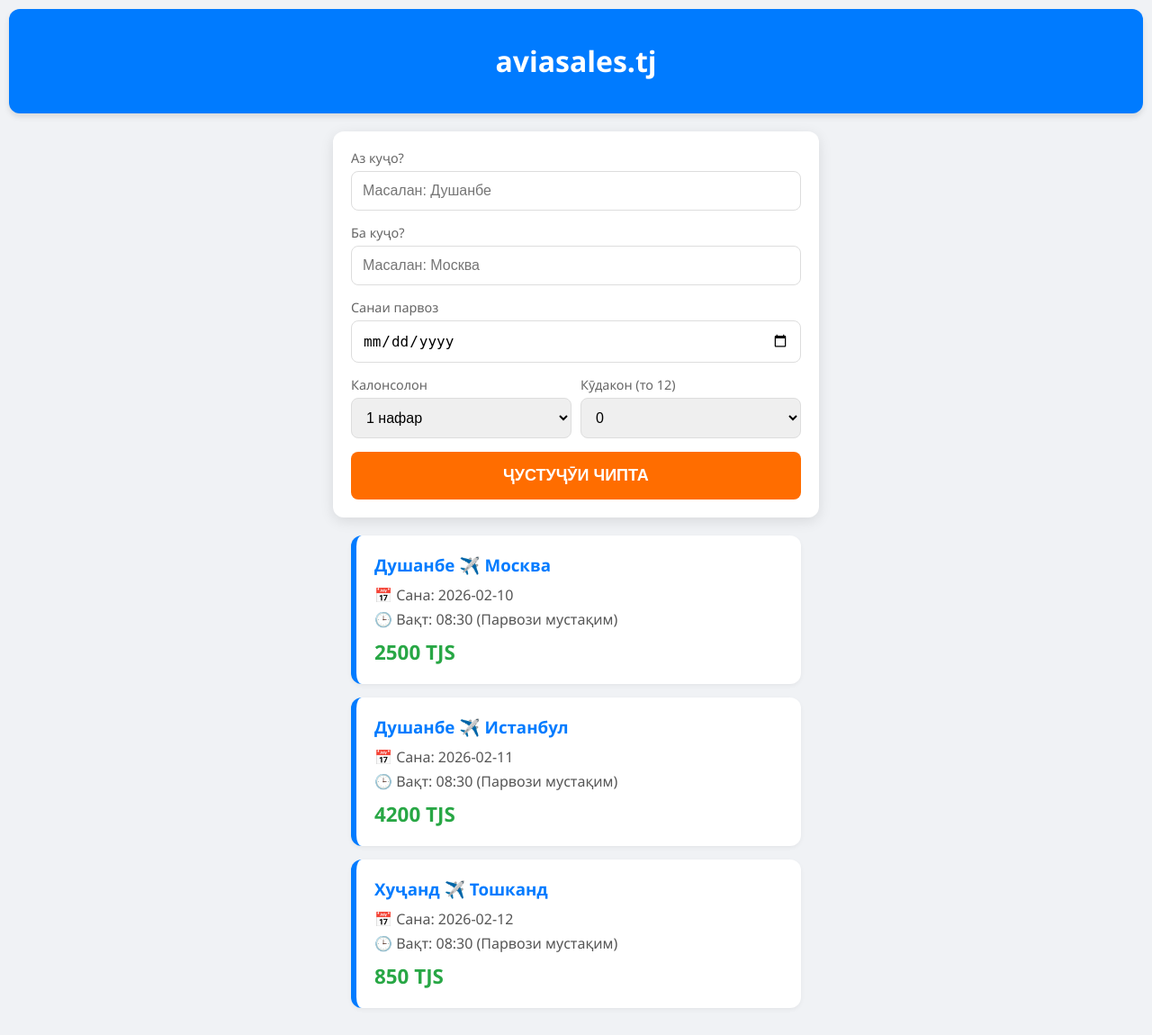
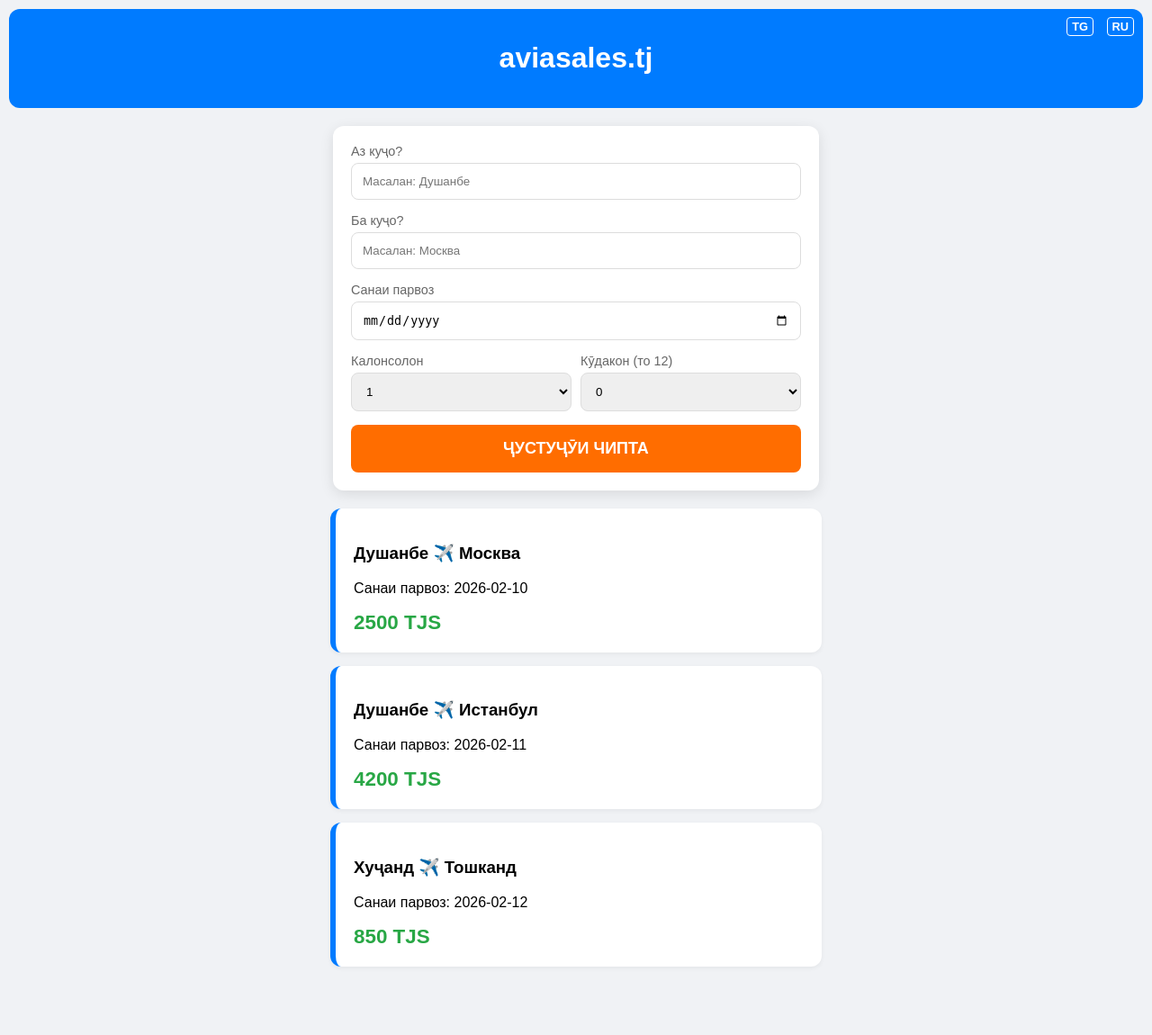
Before and after one commit to OSON-SAVDO/Avia-Search-TJ, a Flask app: page / in a window 1280 px wide. Shown: the whole page at 90% size. After the commit the page ends 1074 px from the top, so only its background shows below. Run offline with Flask 3, Linux system fonts and the light colour scheme.

Commit message:
Update index.html

```diff
--- a/templates/index.html
+++ b/templates/index.html
@@ -1,80 +1,78 @@
 <!DOCTYPE html>
-<html lang="tg">
+<html lang="{{ lang }}">
 <head>
     <meta charset="UTF-8">
     <meta name="viewport" content="width=device-width, initial-scale=1.0">
-    <title>Aviasales TJ - Ҷустуҷӯи чиптаҳо</title>
+    <title>{{ t.title }}</title>
     <style>
-        body { font-family: 'Segoe UI', Tahoma, Geneva, Verdana, sans-serif; background: #f0f2f5; margin: 0; padding: 10px; color: #333; }
-        .nav { background: #007bff; color: white; padding: 15px; border-radius: 12px; text-align: center; margin-bottom: 20px; box-shadow: 0 4px 6px rgba(0,0,0,0.1); }
-        .search-box { background: white; padding: 20px; border-radius: 12px; box-shadow: 0 4px 15px rgba(0,0,0,0.1); max-width: 500px; margin: 0 auto; }
+        body { font-family: sans-serif; background: #f0f2f5; margin: 0; padding: 10px; }
+        .nav { background: #007bff; color: white; padding: 15px; border-radius: 12px; text-align: center; position: relative; }
+        .lang-switch { position: absolute; top: 10px; right: 10px; }
+        .lang-switch a { color: white; text-decoration: none; margin-left: 10px; font-weight: bold; font-size: 0.8em; border: 1px solid white; padding: 2px 5px; border-radius: 4px; }
+        .search-box { background: white; padding: 20px; border-radius: 12px; box-shadow: 0 4px 15px rgba(0,0,0,0.1); max-width: 500px; margin: 20px auto; }
         .input-group { margin-bottom: 15px; }
         label { display: block; margin-bottom: 5px; font-size: 0.9em; color: #666; }
-        input, select { width: 100%; padding: 12px; border: 1px solid #ddd; border-radius: 8px; box-sizing: border-box; font-size: 16px; }
+        input, select { width: 100%; padding: 12px; border: 1px solid #ddd; border-radius: 8px; box-sizing: border-box; }
         .row { display: flex; gap: 10px; margin-bottom: 15px; }
-        .row > div { flex: 1; }
-        button { width: 100%; background: #ff6d00; color: white; border: none; padding: 16px; border-radius: 8px; font-size: 18px; font-weight: bold; cursor: pointer; transition: 0.3s; }
-        button:hover { background: #e66200; }
-        .results-container { max-width: 500px; margin: 20px auto; }
-        .ticket { background: white; margin-bottom: 15px; padding: 20px; border-radius: 12px; border-left: 6px solid #007bff; box-shadow: 0 2px 5px rgba(0,0,0,0.05); }
-        .ticket h3 { margin: 0 0 10px 0; color: #007bff; }
-        .ticket p { margin: 5px 0; color: #555; }
-        .price { color: #28a745; font-size: 1.4em; font-weight: bold; margin-top: 10px; }
-        .no-results { text-align: center; color: #888; margin-top: 20px; }
+        button { width: 100%; background: #ff6d00; color: white; border: none; padding: 16px; border-radius: 8px; font-size: 18px; font-weight: bold; cursor: pointer; }
+        .ticket { background: white; margin-bottom: 15px; padding: 20px; border-radius: 12px; border-left: 6px solid #007bff; box-shadow: 0 2px 5px rgba(0,0,0,0.05); max-width: 500px; margin: 15px auto; }
+        .price { color: #28a745; font-size: 1.4em; font-weight: bold; }
     </style>
 </head>
 <body>
-    <div class="nav"><h1>aviasales.tj</h1></div>
+    <div class="nav">
+        <h1>aviasales.tj</h1>
+        <div class="lang-switch">
+            <a href="/?lang=tg">TG</a>
+            <a href="/?lang=ru">RU</a>
+        </div>
+    </div>
 
     <div class="search-box">
-        <form action="/search" method="post">
+        <form action="/search?lang={{ lang }}" method="post">
             <div class="input-group">
-                <label>Аз куҷо?</label>
-                <input type="text" name="from" placeholder="Масалан: Душанбе" required>
+                <label>{{ t.from }}</label>
+                <input type="text" name="from" placeholder="{{ t.placeholder_from }}" required>
             </div>
             <div class="input-group">
-                <label>Ба куҷо?</label>
-                <input type="text" name="to" placeholder="Масалан: Москва" required>
+                <label>{{ t.to }}</label>
+                <input type="text" name="to" placeholder="{{ t.placeholder_to }}" required>
             </div>
             <div class="input-group">
-                <label>Санаи парвоз</label>
+                <label>{{ t.date }}</label>
                 <input type="date" name="departure_date" required>
             </div>
-
             <div class="row">
-                <div>
-                    <label>Калонсолон</label>
+                <div style="flex:1">
+                    <label>{{ t.adults }}</label>
                     <select name="adults">
-                        <option value="1">1 нафар</option>
-                        <option value="2">2 нафар</option>
-                        <option value="3">3 нафар</option>
+                        <option value="1">1</option>
+                        <option value="2">2</option>
                     </select>
                 </div>
-                <div>
-                    <label>Кӯдакон (то 12)</label>
+                <div style="flex:1">
+                    <label>{{ t.children }}</label>
                     <select name="children">
                         <option value="0">0</option>
-                        <option value="1">1 кӯдак</option>
-                        <option value="2">2 кӯдак</option>
+                        <option value="1">1</option>
                     </select>
                 </div>
             </div>
-            <button type="submit">ҶУСТУҶӮИ ЧИПТА</button>
+            <button type="submit">{{ t.search_btn }}</button>
         </form>
     </div>
 
-    <div class="results-container">
+    <div class="results">
         {% if flights %}
             {% for flight in flights %}
             <div class="ticket">
                 <h3>{{ flight.from }} ✈️ {{ flight.to }}</h3>
-                <p>📅 Сана: {{ flight.date }}</p>
-                <p>🕒 Вақт: 08:30 (Парвози мустақим)</p>
+                <p>{{ t.date }}: {{ flight.date }}</p>
                 <div class="price">{{ flight.price }} TJS</div>
             </div>
             {% endfor %}
         {% else %}
-            <p class="no-results">Чиптаҳо ёфт нашуданд. Лутфан дигар шаҳрро интихоб кунед.</p>
+            <p style="text-align:center">{{ t.no_results }}</p>
         {% endif %}
     </div>
 </body>
```
